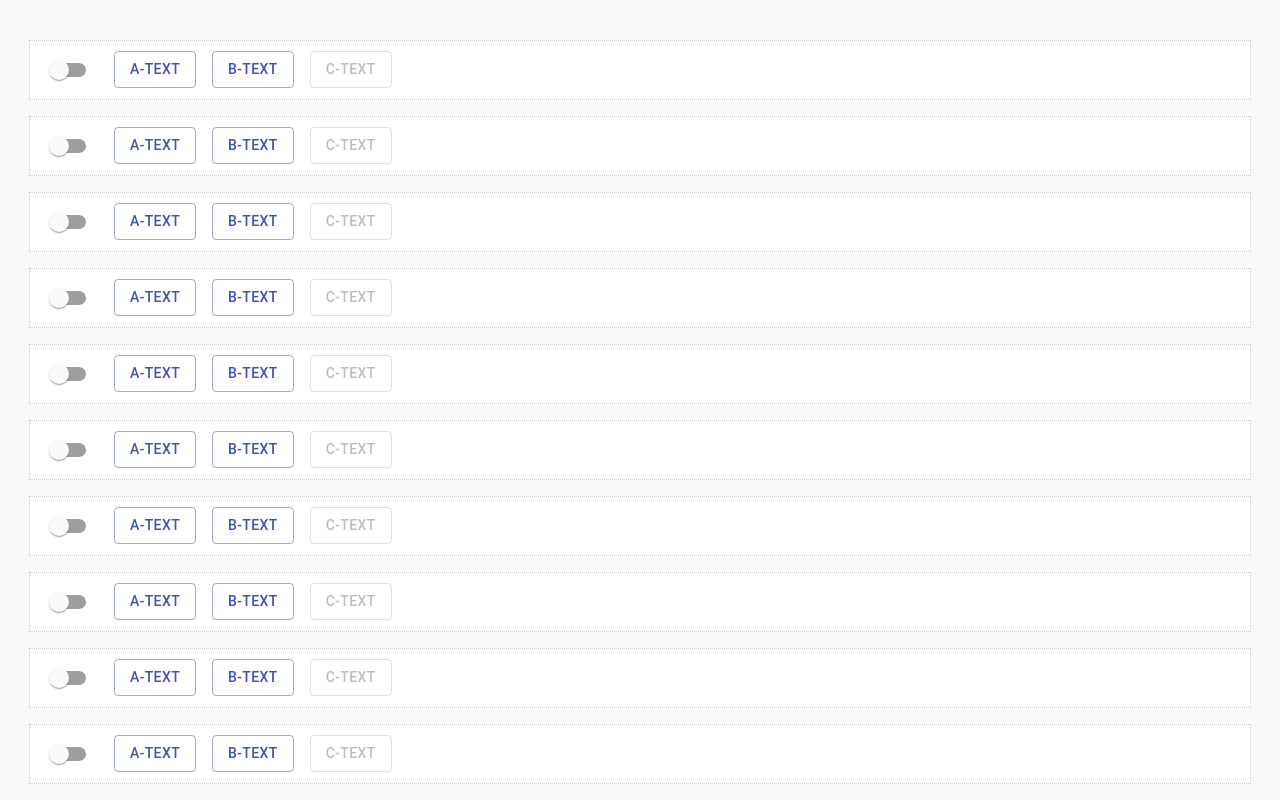
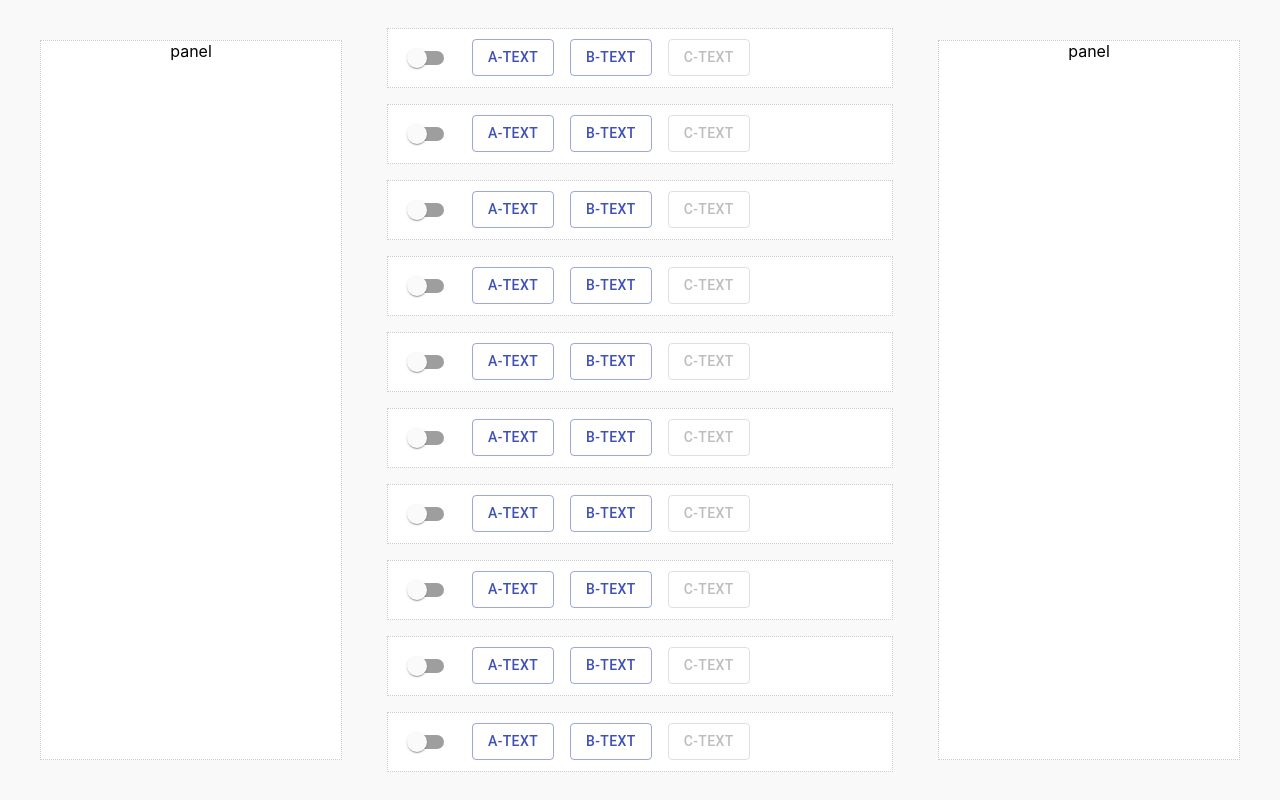
Before and after one commit to rand0mC0d3r/ui-concept, a React (Create React App) app in the folder ui-concept/: page / in a window 1280 px wide. Built offline with nearby package versions, Linux system fonts and the light colour scheme.

Commit message:
updated UI

```diff
--- /dev/null
+++ b/ui-concept/src/components/ListOptions/styles.jsx
@@ -0,0 +1,34 @@
+import styled from 'styled-components';
+import { IconButton } from '@material-ui/core';
+
+export const StyledButton = styled(IconButton)`
+    padding: 20px;
+    border: 2px solid blue;
+`;
+
+export const Wrapper = styled.div`
+    width:100%;
+    background-color: #FFF;
+    border: 1px dotted #CCC;
+    padding: 10px;
+    max-height: 50%;
+    transition: all 335ms;
+
+    ${props => props['data-highlight'] ? `
+        box-shadow: 0px 0px 7px 7px #AAA;
+    ` : `
+
+        &: hover {
+            transition: all 550ms;
+            box-shadow: 0px 0px 3px 3px #CCC;
+        }
+    `}
+
+
+`;
+
+
+export const ButtonContainer = styled.div`
+    display: flex;
+    gap: 16px;
+`;
--- a/ui-concept/src/components/views/AbsoluteView/index.js
+++ b/ui-concept/src/components/views/AbsoluteView/index.js
@@ -1,7 +1,7 @@
 import React from 'react';
 import SamplePanel from '../../SamplePanel/index.js';
 
-import { Wrapper, Container } from './styles.jsx';
+import { Wrapper, Container, CardsContainer, SidePanel } from './styles.jsx';
 
 import { ThemeProvider } from './../../../api/KeyboardContext';
 import KeyboardListener from '../../KeyboardListener/index.js';
@@ -12,6 +12,10 @@ export default () => {
     <Wrapper>
       <Container>
         <KeyboardListener />
+        <SidePanel>
+          panel
+        </SidePanel>
+        <CardsContainer>
           <SamplePanel ><ToggleButtons /></SamplePanel>
           <SamplePanel ><ToggleButtons /></SamplePanel>
           <SamplePanel ><ToggleButtons /></SamplePanel>
@@ -22,6 +26,10 @@ export default () => {
           <SamplePanel ><ToggleButtons /></SamplePanel>
           <SamplePanel ><ToggleButtons /></SamplePanel>
           <SamplePanel ><ToggleButtons /></SamplePanel>
+        </CardsContainer>
+        <SidePanel>
+          panel
+        </SidePanel>
       </Container>
     </Wrapper>
   </ThemeProvider>;
--- a/ui-concept/src/components/views/AbsoluteView/styles.jsx
+++ b/ui-concept/src/components/views/AbsoluteView/styles.jsx
@@ -13,7 +13,7 @@ export const Wrapper = styled.div`
     align-items: stretch;
 `;
 
-export const Container = styled.div`
+export const CardsContainer = styled.div`
     padding: 40px;
 
     flex: 1 1 auto;
@@ -27,3 +27,25 @@ export const Container = styled.div`
 
     gap: 16px;
 `;
+
+export const SidePanel = styled.div`
+    background-color: #FFF;
+    border: 1px dotted #CCC;
+    align-self: stretch;
+    flex: 0 0 25%;
+`;
+
+export const Container = styled.div`
+    padding: 40px;
+
+    flex: 1 1 auto;
+
+    display: flex;
+    flex-direction: row;
+    flex-wrap: nowrap;
+    justify-content: space-around;
+    align-content: center;
+    align-items: center;
+
+    gap: 16px;
+`;
```
Also changed, not shown: ui-concept/src/components/ListOptions/index.js (added, +54 -0 lines). Lines whose indentation alone changed are shown as unchanged.
